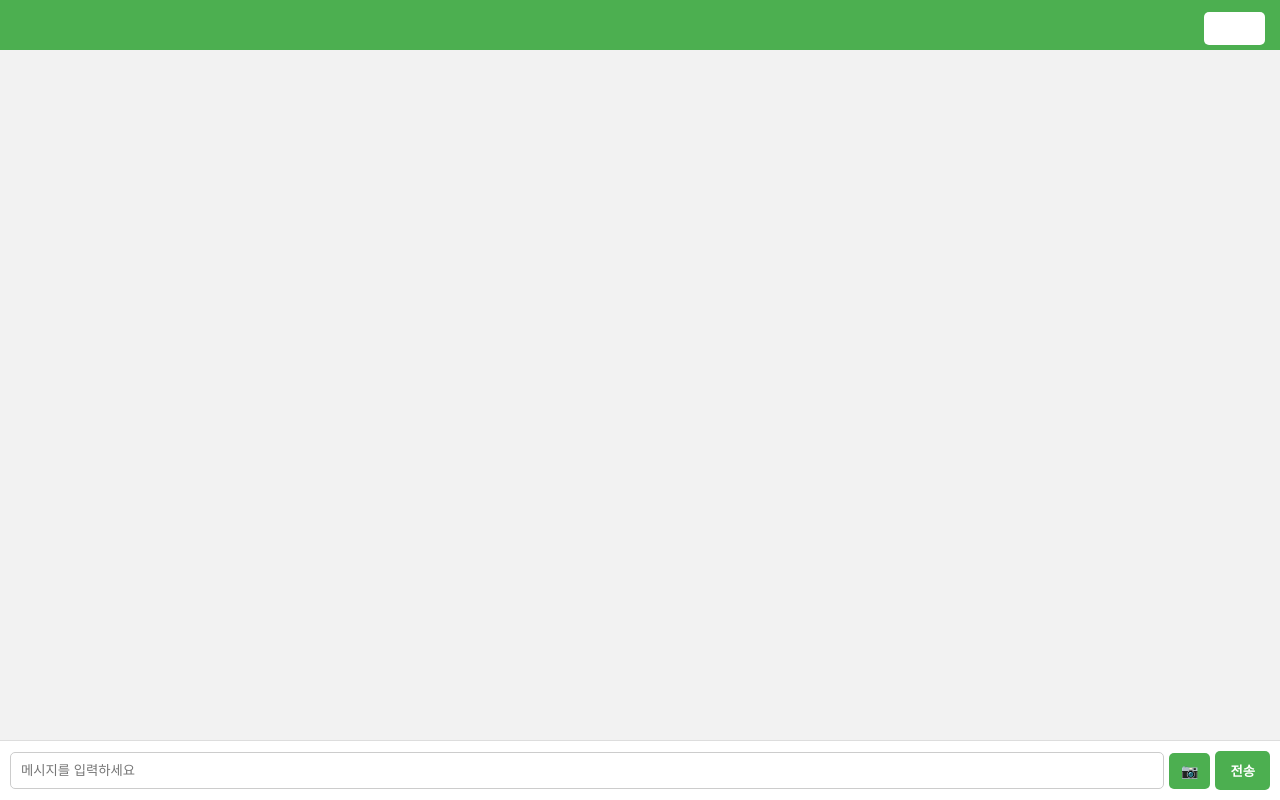
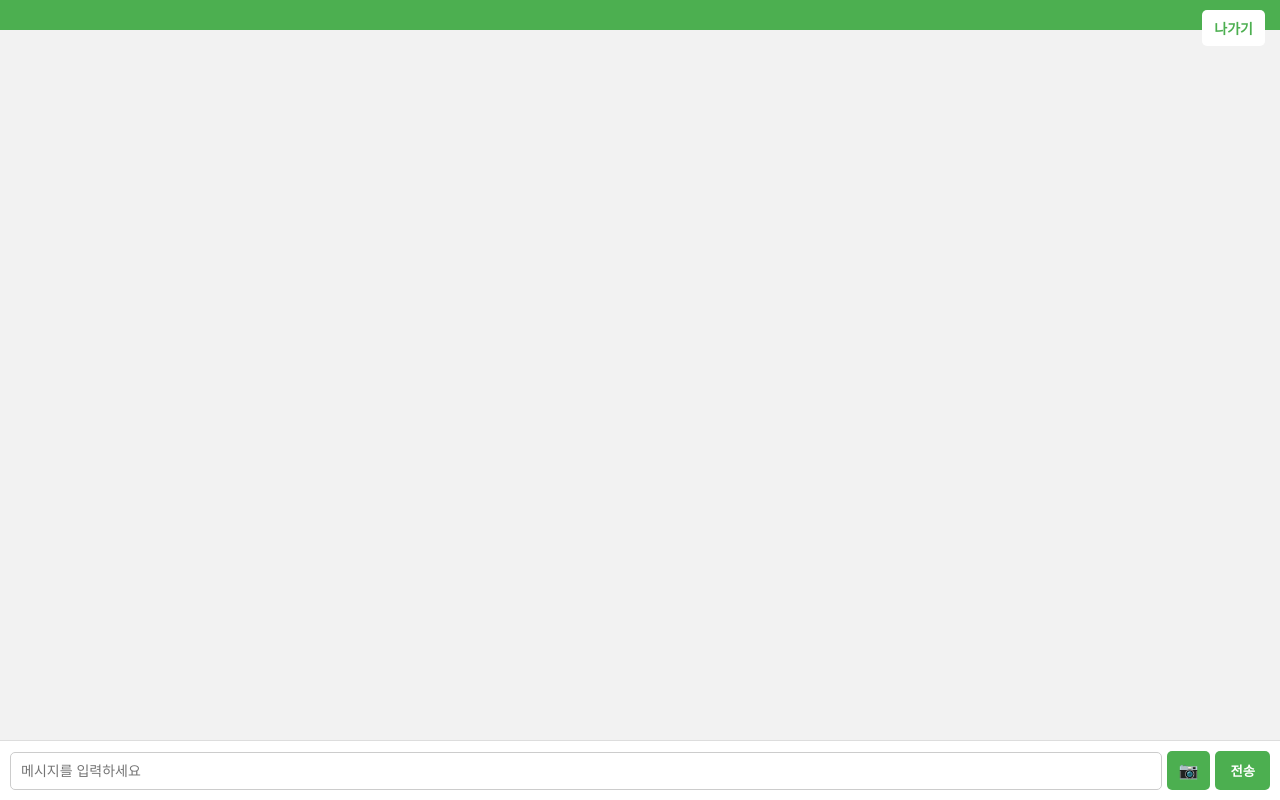
Before and after one commit to kkimmh/multiple_mentor, a Flask app: template templates/chat.html in a window 1280 px wide. Run offline with Flask 3, Linux system fonts and the light colour scheme; the template is opened without the code that fills it: values that come from a table or form of the project are taken from there, others are empty; some libraries are stand-ins or nearby versions.

Commit message:
버그 수정 및 기능 개선

```diff
--- a/app.py
+++ b/app.py
@@ -1,25 +1,22 @@
 from flask import Flask, render_template, request, redirect, url_for, session, flash, jsonify
 from werkzeug.security import generate_password_hash, check_password_hash
-from werkzeug.utils import secure_filename
 from flask_socketio import SocketIO, emit, join_room
 from models import db, User, Conversation, Message
 import os
 import cloudinary
 import cloudinary.uploader
 from dotenv import load_dotenv
+
 load_dotenv()
 
 app = Flask(__name__)
 app.secret_key = os.environ.get("SECRET_KEY", "local-secret-key")
 
-# -------------------- 🧠 DB 연결 설정 --------------------
+# -------------------- 🧠 DB 연결 --------------------
 db_url = os.environ.get("DATABASE_URL")
-
-# Render PostgreSQL 주소 형식 수정
 if db_url and db_url.startswith("postgres://"):
     db_url = db_url.replace("postgres://", "postgresql://", 1)
 
-# 🔹 로컬이면 SQLite 사용, Render면 PostgreSQL 사용
 if db_url:
     app.config["SQLALCHEMY_DATABASE_URI"] = db_url
     print("✅ Render PostgreSQL 사용 중")
@@ -28,25 +25,32 @@ else:
     print("✅ 로컬 SQLite(local.db) 사용 중")
 
 app.config["SQLALCHEMY_TRACK_MODIFICATIONS"] = False
-# ----------------------------------------------------------
 
-# -------------------- 🌤️ Cloudinary 설정 --------------------
-cloudinary.config(
-    cloud_name=os.environ.get("CLOUDINARY_CLOUD_NAME"),
-    api_key=os.environ.get("CLOUDINARY_API_KEY"),
-    api_secret=os.environ.get("CLOUDINARY_API_SECRET")
-)
+# -------------------- ☁️ Cloudinary 설정 --------------------
+cloud_name = os.environ.get("CLOUDINARY_CLOUD_NAME")
+api_key = os.environ.get("CLOUDINARY_API_KEY")
+api_secret = os.environ.get("CLOUDINARY_API_SECRET")
+
+if cloud_name and api_key and api_secret:
+    cloudinary.config(
+        cloud_name=cloud_name,
+        api_key=api_key,
+        api_secret=api_secret
+    )
+    print("✅ Cloudinary 설정 완료")
+else:
+    print("⚠️ Cloudinary 환경변수가 설정되지 않았습니다. (이미지 업로드 불가)")
+
 # ------------------------------------------------------------
 
 db.init_app(app)
-socketio = SocketIO(app)
+socketio = SocketIO(app, cors_allowed_origins="*")
 
 # -------------------- 📦 DB 초기화 --------------------
 with app.app_context():
     db.create_all()
     print("✅ DB 테이블 확인 완료!")
 
-    # 관리자 계정 없으면 자동 생성
     if not User.query.filter_by(is_admin=True).first():
         admins = [
             User(username="admin1", password=generate_password_hash("127127"), is_admin=True),
@@ -56,8 +60,8 @@ with app.app_context():
         db.session.add_all(admins)
         db.session.commit()
         print("✅ 관리자 3명 생성 완료 (admin1~3 / 비번 127127)")
-# --------------------------------------------------------
 
+# ------------------------------------------------------------
 
 @app.route("/")
 def index():
@@ -65,8 +69,7 @@ def index():
         return redirect(url_for("chat_list"))
     return redirect(url_for("login"))
 
-
-# -------------------- 👤 회원가입 --------------------
+# -------------------- 회원가입 --------------------
 @app.route("/register", methods=["GET", "POST"])
 def register():
     if request.method == "POST":
@@ -77,16 +80,13 @@ def register():
             flash("이미 존재하는 아이디입니다.")
             return redirect(url_for("register"))
 
-        new_user = User(username=username, password=password)
-        db.session.add(new_user)
+        db.session.add(User(username=username, password=password))
         db.session.commit()
         flash("회원가입 완료! 로그인하세요.")
         return redirect(url_for("login"))
     return render_template("register.html")
-# ----------------------------------------------------
 
-
-# -------------------- 🔐 로그인 --------------------
+# -------------------- 로그인 --------------------
 @app.route("/login", methods=["GET", "POST"])
 def login():
     if request.method == "POST":
@@ -102,8 +102,6 @@ def login():
         flash(f"환영합니다, {user.username}님!")
         return redirect(url_for("chat_list"))
     return render_template("login.html")
-# ----------------------------------------------------
-
 
 @app.route("/logout")
 def logout():
@@ -111,8 +109,7 @@ def logout():
     flash("로그아웃되었습니다.")
     return redirect(url_for("login"))
 
-
-# -------------------- 💬 채팅방 목록 --------------------
+# -------------------- 채팅방 목록 --------------------
 @app.route("/chat_list")
 def chat_list():
     if "user_id" not in session:
@@ -129,10 +126,8 @@ def chat_list():
         conversations = Conversation.query.filter_by(user_q_id=user.id).all()
 
     return render_template("chat_list.html", user=user, conversations=conversations)
-# --------------------------------------------------------
 
-
-# -------------------- 🧩 채팅방 생성 --------------------
+# -------------------- 채팅방 생성 --------------------
 @app.route("/create_conversation", methods=["GET", "POST"])
 def create_conversation():
     if "user_id" not in session:
@@ -154,10 +149,8 @@ def create_conversation():
         flash("대화방이 생성되었습니다!")
         return redirect(url_for("chat_list"))
     return render_template("create_conversation.html")
-# --------------------------------------------------------
 
-
-# -------------------- 💭 채팅방 내용 --------------------
+# -------------------- 채팅방 내용 --------------------
 @app.route("/chat/<int:conversation_id>")
 def chat(conversation_id):
     if "user_id" not in session:
@@ -178,14 +171,9 @@ def chat(conversation_id):
                      Message.timestamp) \
         .order_by(Message.timestamp.asc()).all()
 
-    return render_template("chat.html",
-                           conversation=conversation,
-                           messages=messages,
-                           user=user)
-# --------------------------------------------------------
+    return render_template("chat.html", conversation=conversation, messages=messages, user=user)
 
-
-# -------------------- ☁️ Cloudinary 이미지 업로드 --------------------
+# -------------------- 이미지 업로드 --------------------
 @app.route("/upload_image", methods=["POST"])
 def upload_image():
     if "image" not in request.files:
@@ -196,16 +184,16 @@ def upload_image():
         return jsonify({"error": "파일 이름이 없습니다."}), 400
 
     try:
+        if not (cloud_name and api_key and api_secret):
+            raise ValueError("Cloudinary 설정이 없습니다.")
         upload_result = cloudinary.uploader.upload(file)
         image_url = upload_result["secure_url"]
         return jsonify({"image_url": image_url})
     except Exception as e:
         print(f"❌ Cloudinary 업로드 오류: {e}")
-        return jsonify({"error": "Cloudinary 업로드 실패"}), 500
-# ---------------------------------------------------------------------
+        return jsonify({"error": str(e)}), 500
 
-
-# -------------------- 🔥 실시간 메시지 송수신 --------------------
+# -------------------- 실시간 메시지 --------------------
 @socketio.on("send_message")
 def handle_send_message(data):
     conversation_id = data["conversation_id"]
@@ -232,8 +220,6 @@ def handle_send_message(data):
         "content": content,
         "image_url": image_url
     }, room=f"room_{conversation_id}")
-# --------------------------------------------------------
-
 
 @socketio.on("join")
 def on_join(data):
@@ -241,8 +227,7 @@ def on_join(data):
     join_room(room)
     print(f"✅ {room} 방 참여 완료")
 
-
-# -------------------- 🗑️ 대화방 삭제 --------------------
+# -------------------- 대화방 삭제 --------------------
 @app.route("/delete_conversation/<int:conversation_id>")
 def delete_conversation(conversation_id):
     if "user_id" not in session:
@@ -261,11 +246,8 @@ def delete_conversation(conversation_id):
 
     flash(f"'{conversation.title}' 대화방이 삭제되었습니다.")
     return redirect(url_for("chat_list"))
-# --------------------------------------------------------
 
-
+# ------------------------------------------------------------
 if __name__ == "__main__":
-    from flask_socketio import SocketIO
-    socketio = SocketIO(app, cors_allowed_origins="*")
     port = int(os.environ.get("PORT", 5000))
     socketio.run(app, host="0.0.0.0", port=port, debug=False)
--- a/templates/chat.html
+++ b/templates/chat.html
@@ -22,16 +22,23 @@
       position: relative;
     }
 
+    header h2 {
+      margin: 0;
+      font-size: 20px;
+    }
+
     header button {
       position: absolute;
       right: 15px;
-      top: 12px;
-      background: #fff;
+      top: 10px;
+      background: white;
+      color: #4CAF50;
       border: none;
       border-radius: 5px;
-      padding: 7px 12px;
+      padding: 8px 12px;
       cursor: pointer;
       font-weight: bold;
+      font-size: 14px;
     }
 
     header button:hover {
@@ -81,6 +88,7 @@
       padding: 10px;
       border-radius: 5px;
       border: 1px solid #ccc;
+      font-size: 14px;
     }
 
     input[type="file"] {
@@ -93,7 +101,7 @@
       padding: 10px 12px;
       border-radius: 5px;
       cursor: pointer;
-      font-size: 14px;
+      font-size: 16px;
     }
 
     .file-label:hover {
@@ -146,8 +154,7 @@
 <body>
   <header>
     <h2>{{ conversation.title }}</h2>
-    <button id="leave-room" class="leave-btn bg-red-500 text-white px-3 py-1 rounded-md hover:bg-red-600"> 나가기</button>
-
+    <button id="leave-room" onclick="location.href='{{ url_for('chat_list') }}'">나가기</button>
   </header>
 
   <div id="chat-box">
@@ -173,8 +180,9 @@
 
   <script>
     const socket = io();
-    const userId = {{ user.id }};
+    const userId = "{{ user.id }}";
     const conversationId = {{ conversation.id }};
+    const serverUrl = window.location.origin; // ✅ 자동으로 현재 도메인 사용
 
     socket.emit("join", { conversation_id: conversationId });
 
@@ -206,7 +214,7 @@
       if (imageInput.files.length > 0) {
         const formData = new FormData();
         formData.append("image", imageInput.files[0]);
-        const res = await fetch("/upload_image", { method: "POST", body: formData });
+        const res = await fetch(`${serverUrl}/upload_image`, { method: "POST", body: formData });
         const data = await res.json();
         if (data.image_url) imageUrl = data.image_url;
         imageInput.value = "";
@@ -228,7 +236,7 @@
     socket.on("receive_message", (data) => {
       const chatBox = document.getElementById("chat-box");
       const msgDiv = document.createElement("div");
-      msgDiv.className = "message " + (data.sender_id === userId ? "me" : "other");
+      msgDiv.className = "message " + (data.sender_id == userId ? "me" : "other");
 
       if (data.content) {
         const p = document.createElement("p");
@@ -240,6 +248,7 @@
         img.src = data.image_url;
         msgDiv.appendChild(img);
       }
+
       chatBox.appendChild(msgDiv);
       chatBox.scrollTop = chatBox.scrollHeight;
     });
```
